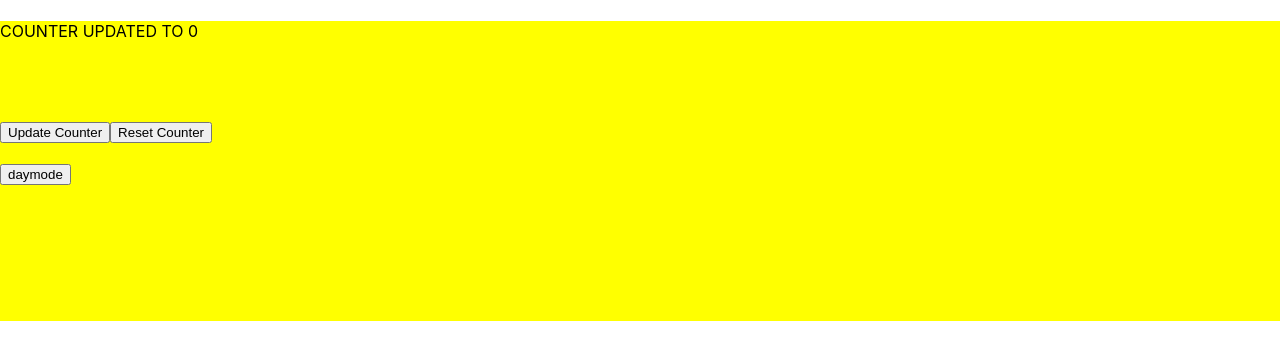
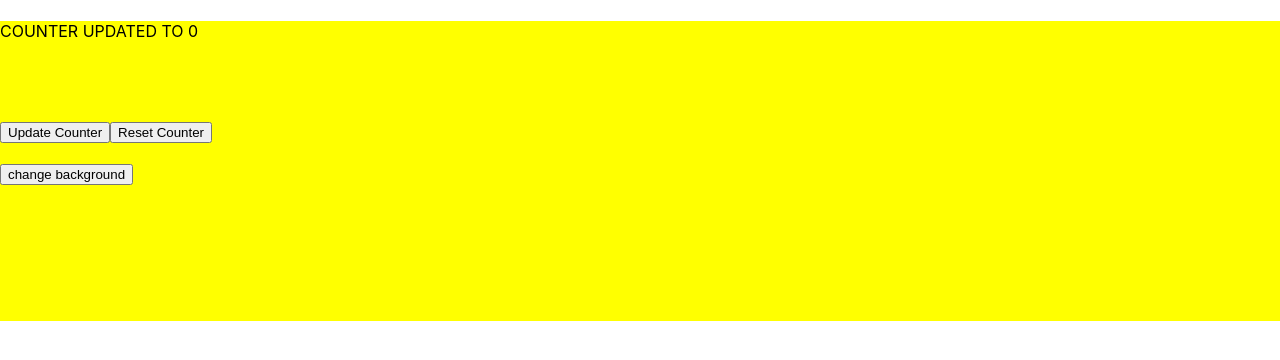
Before and after one commit to Siraj454/Boot-camp-Session-4, a React (Create React App) app: page / in a window 1280 px wide. Shown: the top 360 px of the page. Built offline with nearby package versions, Linux system fonts and the light colour scheme.

Commit message:
Update App.js

```diff
--- a/src/App.js
+++ b/src/App.js
@@ -16,7 +16,7 @@ function App() {
 
       <button onClick={()=>setCount(++count)} >Update Counter</button>
       <button onClick={()=>setCount(0)}> Reset Counter</button><br/><br></br>
-      <button onClick={()=>setMorning(!isMorning)}>daymode </button>
+      <button onClick={()=>setMorning(!isMorning)}>change background </button>
     </div>
   );
 }
```
